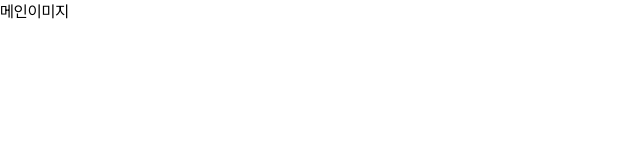
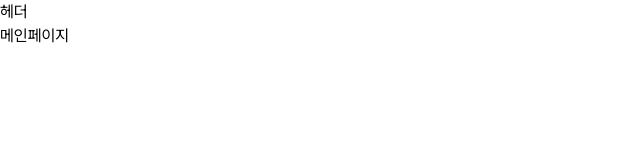
Before and after one commit to CodeitFS5th/5th_StudyForest_team3_FE, a Next.js app: page / in a window 1280 px wide. Shown: the top 160 px of the page, without its empty margins (0-640 px from the left). Built offline with nearby package versions, Linux system fonts and the light colour scheme.

Commit message:
:tada: init

```diff
--- a/src/app/layout.tsx
+++ b/src/app/layout.tsx
@@ -1,6 +1,7 @@
 import type { Metadata } from "next";
 import localFont from "next/font/local";
 import "../shared/styles/globals.css";
+import Header from "@/widgets/Header/Header";
 
 const pretendard = localFont({
     src: "../assets/fonts/PretendardVariable.woff2",
@@ -23,6 +24,7 @@
         <html lang="ko" className={`${pretendard.variable}`}>
         <body className="bg-background font-pretendard">
         <main>
+            <Header />
             {children}
         </main>
         </body>
--- a/src/views/MainPage/MainPage.tsx
+++ b/src/views/MainPage/MainPage.tsx
@@ -1,9 +1,8 @@
-import MainImage from "@/views/MainPage/components/MainImage/MainImage";
 
 export default function MainPage() {
     return (
         <div>
-            <MainImage />
+            <h1>메인페이지</h1>
         </div>
     )
 }
--- a/src/views/MainPage/components/MainImage/MainImage.tsx
+++ /dev/null
@@ -1,7 +0,0 @@
-export default function MainImage() {
-    return (
-        <div>
-            <h1>메인이미지</h1>
-        </div>
-    )
-}
--- /dev/null
+++ b/src/widgets/Header/Header.tsx
@@ -0,0 +1,7 @@
+export default function Header() {
+    return (
+        <div>
+            <h1>헤더</h1>
+        </div>
+    )
+}
```
